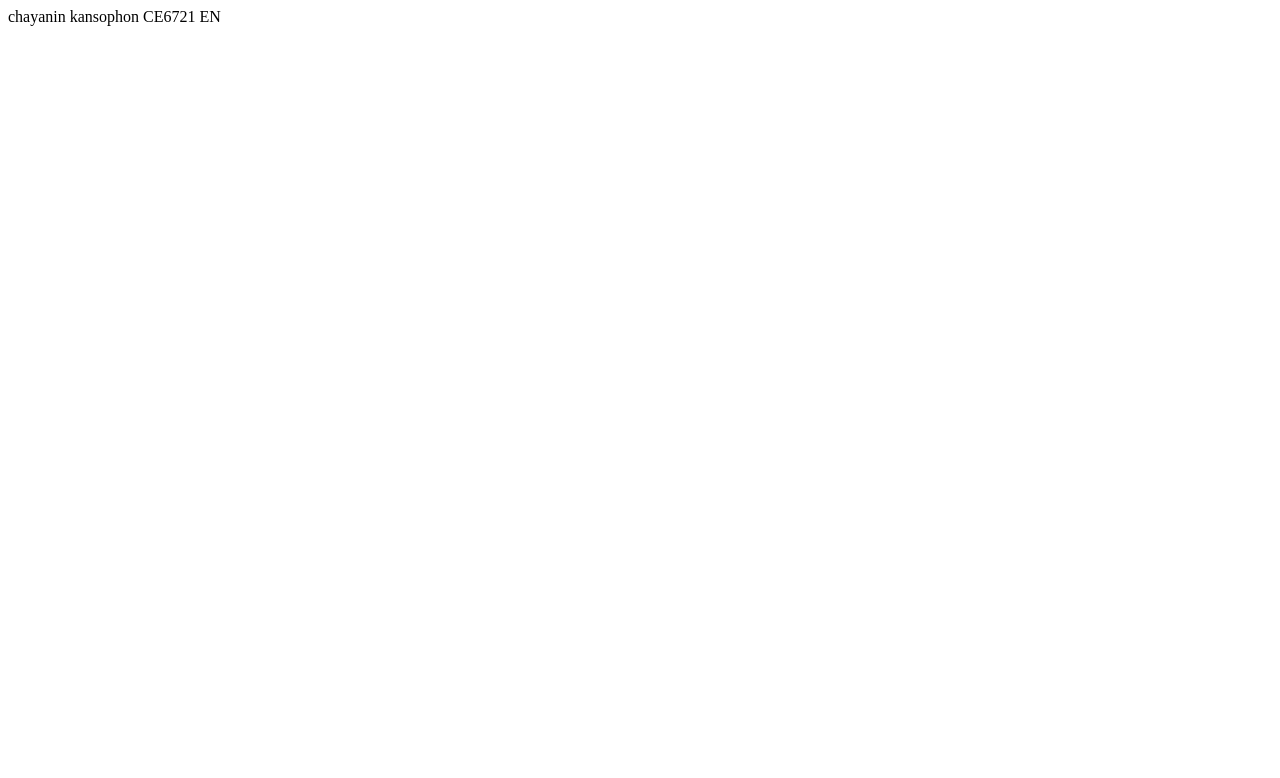
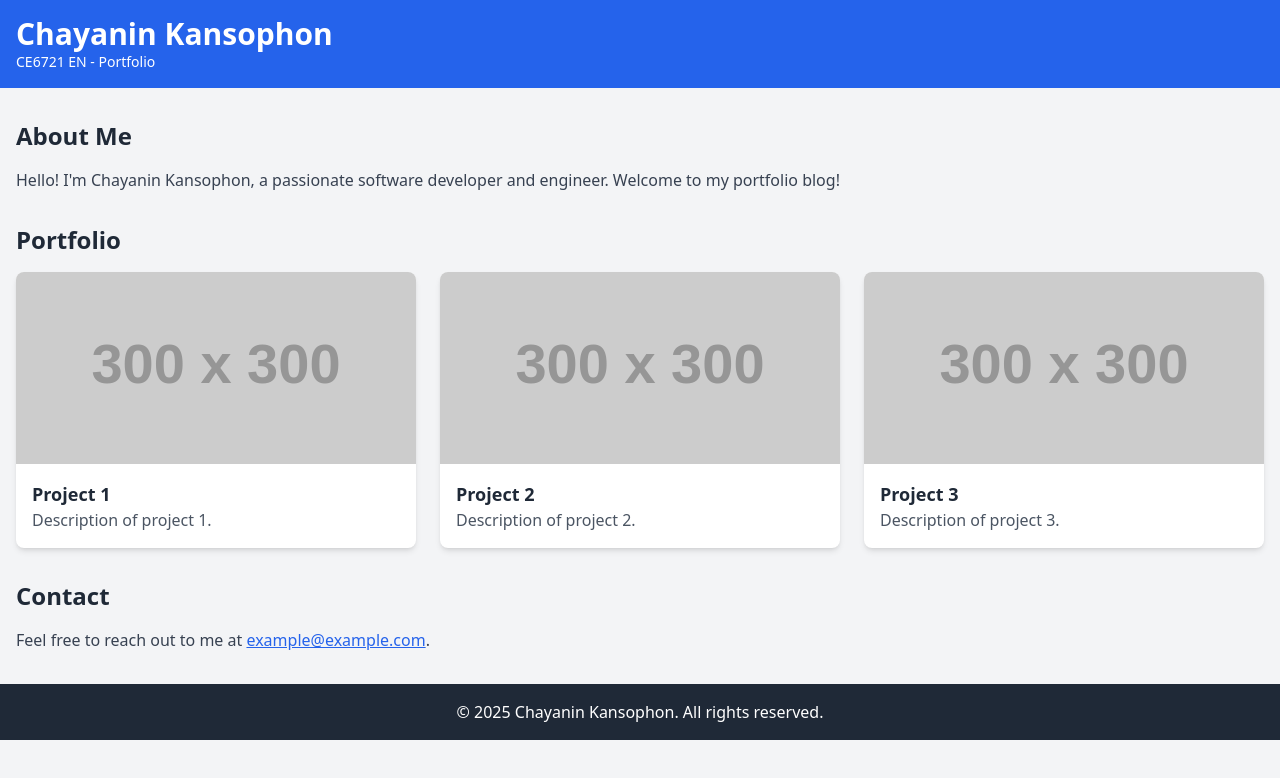
Before and after one commit to yanin1822/git-test, a plain HTML site: page index.html in a window 1280 px wide. Drawn offline with nearby package versions, Linux system fonts and the light colour scheme; placeholder pictures from the web are drawn by us.

Commit message:
เพิ่มหน้า about

```diff
--- a/index.html
+++ b/index.html
@@ -3,9 +3,65 @@
 <head>
     <meta charset="UTF-8">
     <meta name="viewport" content="width=device-width, initial-scale=1.0">
-    <title>Document</title>
+    <title>Portfolio - Chayanin Kansophon</title>
+    <script src="https://cdn.tailwindcss.com"></script>
 </head>
-<body>
-    chayanin kansophon CE6721 EN
+<body class="bg-gray-100 text-gray-800 font-sans">
+    <header class="bg-blue-600 text-white py-4">
+        <div class="container mx-auto px-4">
+            <h1 class="text-3xl font-bold">Chayanin Kansophon</h1>
+            <p class="text-sm">CE6721 EN - Portfolio</p>
+        </div>
+    </header>
+
+    <main class="container mx-auto px-4 py-8">
+        <section class="mb-8">
+            <h2 class="text-2xl font-bold mb-4">About Me</h2>
+            <p class="text-gray-700">
+                Hello! I'm Chayanin Kansophon, a passionate software developer and engineer. Welcome to my portfolio blog!
+            </p>
+        </section>
+
+        <section class="mb-8">
+            <h2 class="text-2xl font-bold mb-4">Portfolio</h2>
+            <div class="grid grid-cols-1 md:grid-cols-2 lg:grid-cols-3 gap-6">
+                <!-- Portfolio Item 1 -->
+                <div class="bg-white shadow-md rounded-lg overflow-hidden">
+                    <img src="https://via.placeholder.com/300" alt="Project 1" class="w-full h-48 object-cover">
+                    <div class="p-4">
+                        <h3 class="text-lg font-bold">Project 1</h3>
+                        <p class="text-gray-600">Description of project 1.</p>
+                    </div>
+                </div>
+                <!-- Portfolio Item 2 -->
+                <div class="bg-white shadow-md rounded-lg overflow-hidden">
+                    <img src="https://via.placeholder.com/300" alt="Project 2" class="w-full h-48 object-cover">
+                    <div class="p-4">
+                        <h3 class="text-lg font-bold">Project 2</h3>
+                        <p class="text-gray-600">Description of project 2.</p>
+                    </div>
+                </div>
+                <!-- Portfolio Item 3 -->
+                <div class="bg-white shadow-md rounded-lg overflow-hidden">
+                    <img src="https://via.placeholder.com/300" alt="Project 3" class="w-full h-48 object-cover">
+                    <div class="p-4">
+                        <h3 class="text-lg font-bold">Project 3</h3>
+                        <p class="text-gray-600">Description of project 3.</p>
+                    </div>
+                </div>
+            </div>
+        </section>
+
+        <section>
+            <h2 class="text-2xl font-bold mb-4">Contact</h2>
+            <p class="text-gray-700">Feel free to reach out to me at <a href="mailto:example@example.com" class="text-blue-600 underline">example@example.com</a>.</p>
+        </section>
+    </main>
+
+    <footer class="bg-gray-800 text-white py-4">
+        <div class="container mx-auto px-4 text-center">
+            <p>&copy; 2025 Chayanin Kansophon. All rights reserved.</p>
+        </div>
+    </footer>
 </body>
 </html>
```
